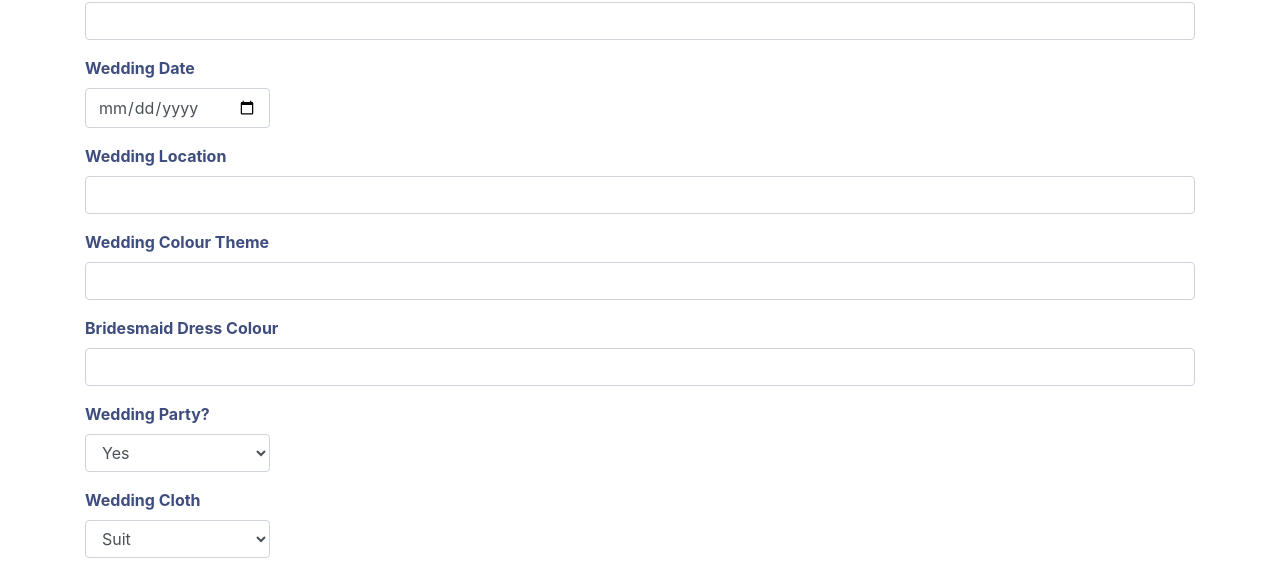
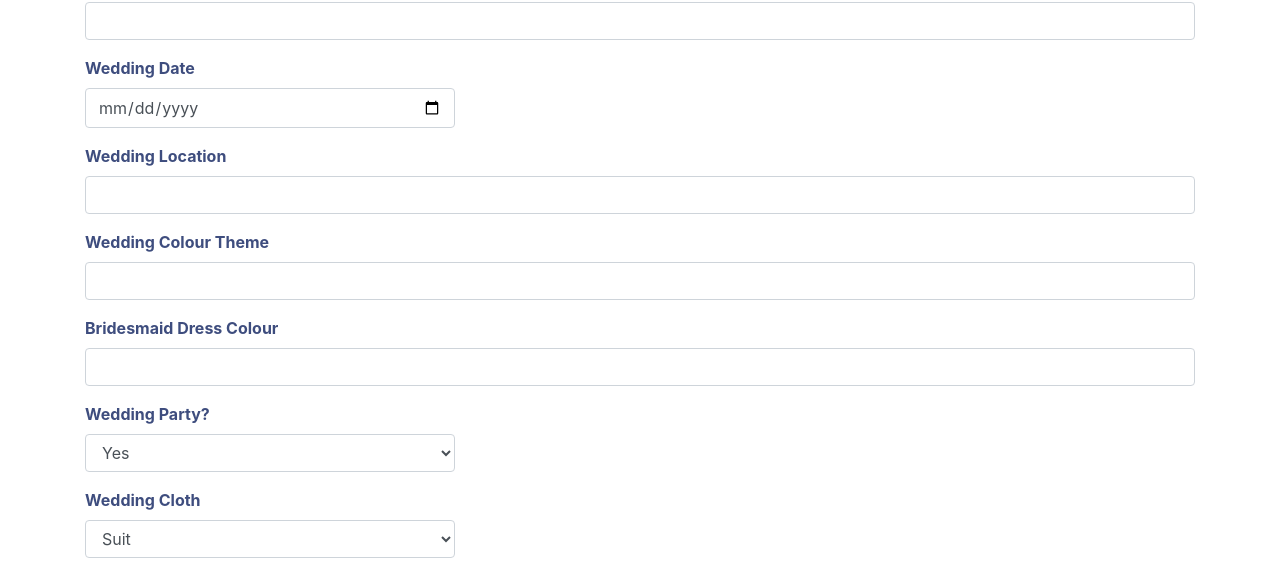
Before and after one commit to sparkplugnow/FariHara-Event-Form, a React (Create React App) app: page / in a window 1280 px wide. Shown: the part 372-949 px from the top of the page. Built offline with nearby package versions, Linux system fonts and the light colour scheme.

Commit message:
Input width updated

```diff
--- a/src/InputEntry.js
+++ b/src/InputEntry.js
@@ -4,7 +4,7 @@ import { Field } from 'react-final-form';
 const InputEntry = ({label, type, name}) =>
 	<div className="form-group">
 		<label>{label}</label>
-	    <Field name={name} component="input" type={type} className={`form-control col-${type==="date" ? 2: 12}`} />
+	    <Field name={name} component="input" type={type} className={`form-control col-${type==="date" ? 4: 12}`} />
 	</div>
 
 export default InputEntry
--- a/src/SelectEntry.js
+++ b/src/SelectEntry.js
@@ -4,7 +4,7 @@ import { Field } from 'react-final-form';
 const SelectEntry = ({label, options, name}) =>
 	<div className="form-group">
 			<label>{label}</label>
-			<Field name={name} component="select" className="form-control col-2">
+			<Field name={name} component="select" className="form-control col-4">
 				{options.map((opt,  i) =>
 					  		<option value={opt.toLowerCase()} key={i}>{opt}</option>
 					  	)}
```
